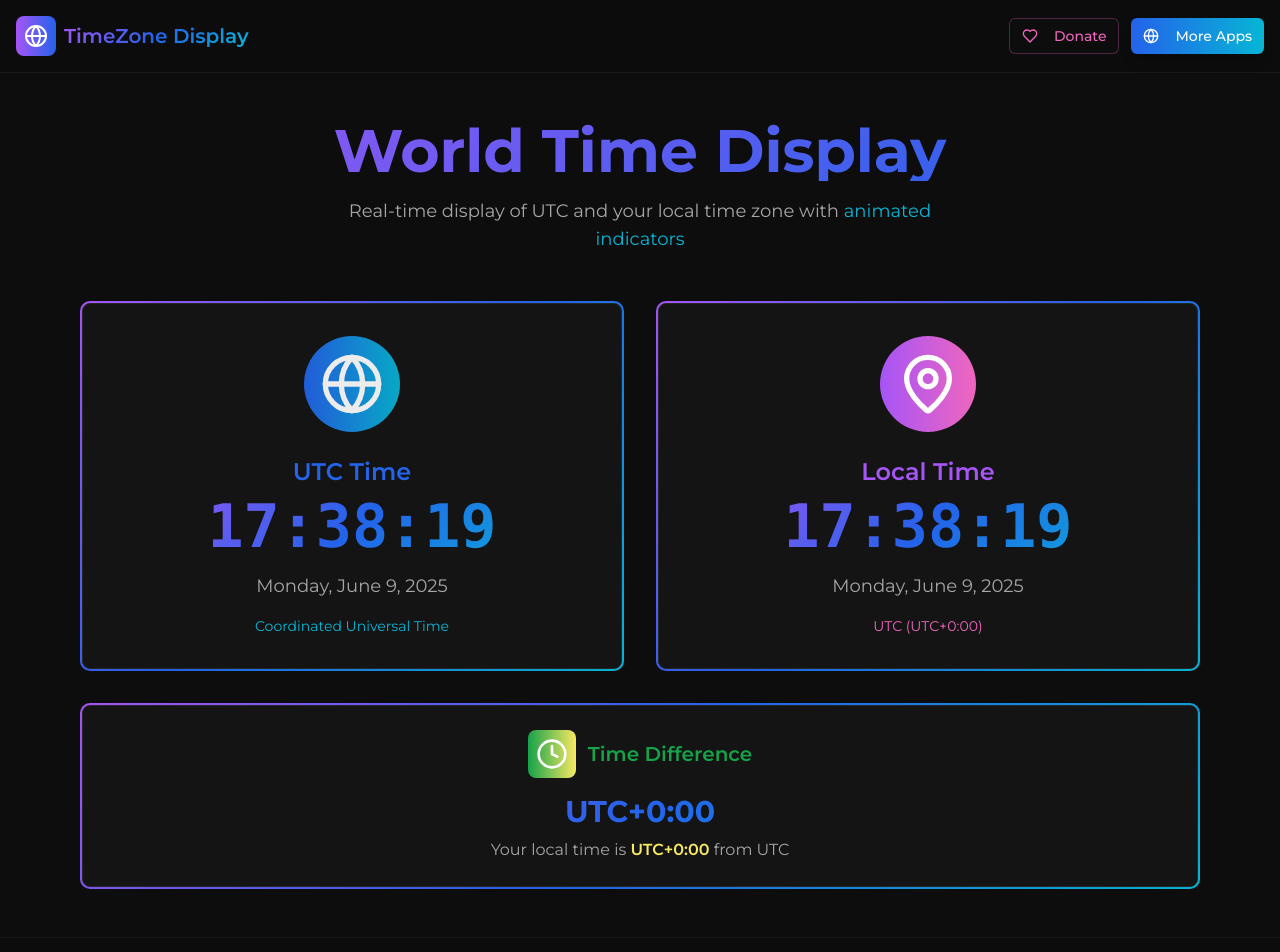
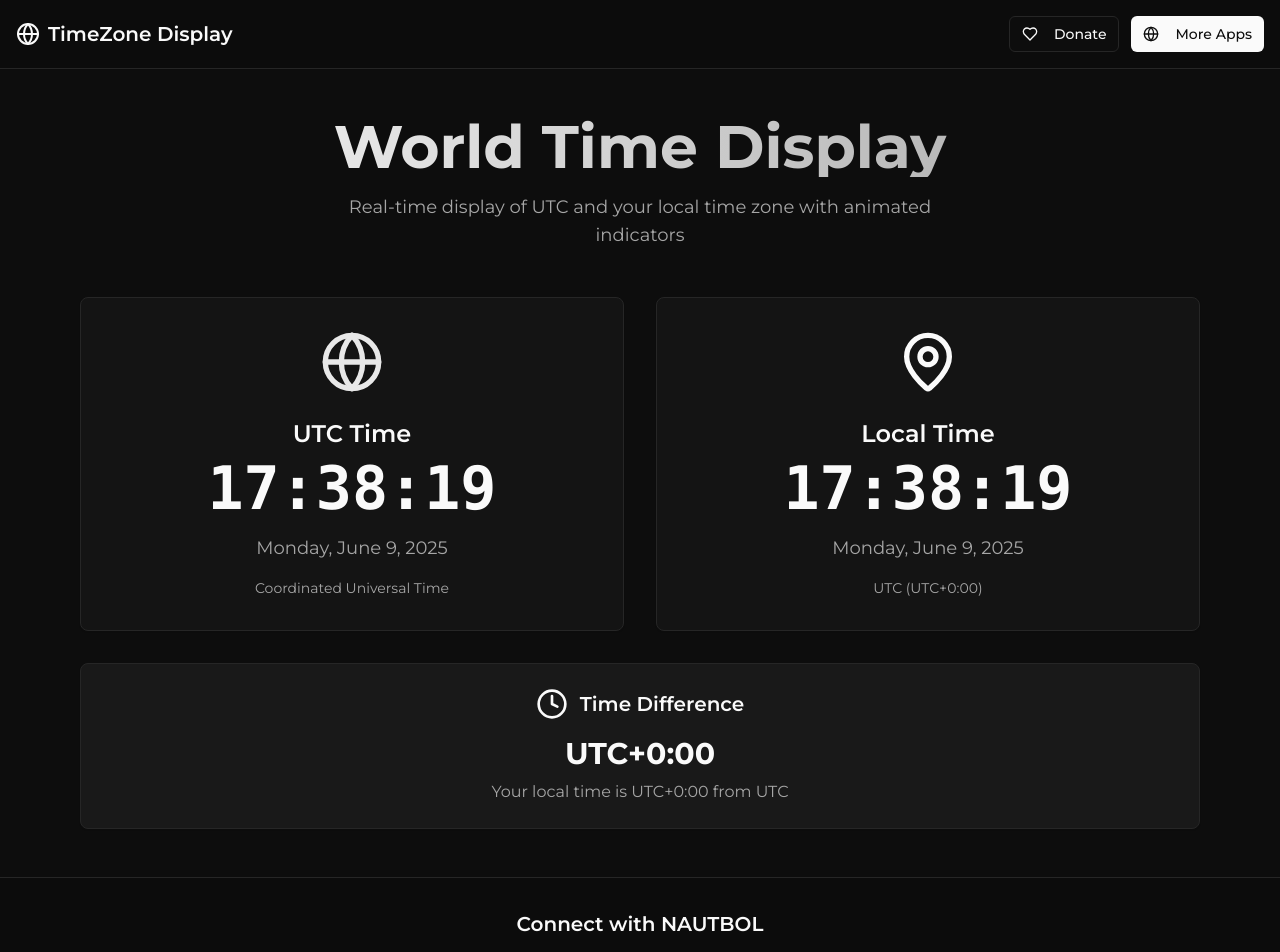
Before and after one commit to NAUTBOL/time-sync-voyager, a React (Vite) app: page / in a window 1280 px wide. Shown: the top 952 px of the page. Built offline with nearby package versions, Linux system fonts and the light colour scheme.

Commit message:
Reverted to commit 09c15ceeb23fa84e1500be1ddfe998bc0d28729c

```diff
--- a/src/components/Footer.tsx
+++ b/src/components/Footer.tsx
@@ -7,29 +7,28 @@ const Footer = () => {
     {
       name: "Twitter",
       url: "https://x.com/NAUTBOL",
-      icon: Twitter
+      icon: Twitter,
+      color: "hover:text-blue-400"
     },
     {
       name: "LinkedIn",
       url: "https://www.linkedin.com/in/leandrotorressilva/",
-      icon: Linkedin
+      icon: Linkedin,
+      color: "hover:text-blue-600"
     },
     {
       name: "GitHub",
       url: "https://github.com/NAUTBOL/",
-      icon: Github
+      icon: Github,
+      color: "hover:text-gray-300"
     }
   ];
 
-  const handleSocialClick = (url: string) => {
-    window.open(url, '_blank', 'noopener,noreferrer');
-  };
-
   return (
-    <footer className="w-full border-t border-border/50 bg-background/80 backdrop-blur-sm mt-auto">
+    <footer className="w-full border-t border-border bg-background/80 backdrop-blur-sm mt-auto">
       <div className="container mx-auto px-4 py-8">
         <div className="text-center">
-          <h3 className="text-xl font-semibold mb-6 gradient-text">Connect with NAUTBOL</h3>
+          <h3 className="text-xl font-semibold mb-6">Connect with NAUTBOL</h3>
 
           <div className="flex justify-center space-x-6 mb-6">
             {socialLinks.map((social) => {
@@ -37,10 +36,10 @@ const Footer = () => {
               return (
                 <Button
                   key={social.name}
-                  variant="outline"
+                  variant="ghost"
                   size="lg"
-                  className="p-4 border-muted-foreground/30 hover:border-foreground/50 transition-all hover:scale-110 cursor-pointer"
-                  onClick={() => handleSocialClick(social.url)}
+                  className={`p-4 ${social.color} transition-colors hover:bg-accent`}
+                  onClick={() => window.open(social.url, '_blank')}
                   aria-label={`Visit ${social.name} profile`}
                 >
                   <IconComponent className="h-6 w-6" />
@@ -50,8 +49,8 @@ const Footer = () => {
           </div>
 
           <div className="text-sm text-muted-foreground">
-            <p>&copy; 2024 NAUTBOL. Built with <span className="text-red">❤️</span> using React, Vite & Tailwind CSS</p>
-            <p className="mt-2">Made with passion for the developer community</p>
+            <p>&copy; 2024 NAUTBOL. Built with React, Vite & Tailwind CSS</p>
+            <p className="mt-2">Made with ❤️ for the developer community</p>
           </div>
         </div>
       </div>
--- a/src/components/Header.tsx
+++ b/src/components/Header.tsx
@@ -4,20 +4,18 @@ import { Heart, Globe } from "lucide-react";
 
 const Header = () => {
   return (
-    <header className="w-full border-b border-border/50 bg-background/80 backdrop-blur-sm sticky top-0 z-50">
+    <header className="w-full border-b border-border bg-background/80 backdrop-blur-sm sticky top-0 z-50">
       <div className="container mx-auto px-4 py-4 flex justify-between items-center">
         <div className="flex items-center space-x-2">
-          <div className="p-2 rounded-lg bg-gradient-to-r from-purple to-blue">
-            <Globe className="h-6 w-6 text-white" />
-          </div>
-          <h1 className="text-xl font-semibold gradient-text">TimeZone Display</h1>
+          <Globe className="h-6 w-6 text-primary" />
+          <h1 className="text-xl font-semibold">TimeZone Display</h1>
         </div>
 
         <div className="flex items-center space-x-3">
           <Button
             variant="outline"
             size="sm"
-            className="border-pink/30 text-pink hover:bg-pink/10 hover:border-pink/50 transition-colors"
+            className="hover:bg-accent transition-colors"
             onClick={() => window.open('https://www.paypal.com/paypalme/NAUTBOL', '_blank')}
           >
             <Heart className="h-4 w-4 mr-2" />
@@ -27,7 +25,7 @@ const Header = () => {
           <Button
             variant="default"
             size="sm"
-            className="bg-gradient-to-r from-blue to-cyan hover:from-blue/90 hover:to-cyan/90 text-white transition-all duration-300 shadow-lg hover:shadow-blue/25"
+            className="bg-primary text-primary-foreground hover:bg-primary/90 transition-colors"
             onClick={() => window.open('https://www.kuantyk.com/', '_blank')}
           >
             <Globe className="h-4 w-4 mr-2" />
--- a/src/components/TimeDisplay.tsx
+++ b/src/components/TimeDisplay.tsx
@@ -51,81 +51,69 @@ const TimeDisplay = () => {
   return (
     <div className="w-full max-w-6xl mx-auto px-4 py-12">
       <div className="text-center mb-12">
-        <h2 className="text-4xl md:text-6xl font-bold mb-4 gradient-text animate-gradient-x">
+        <h2 className="text-4xl md:text-6xl font-bold mb-4 bg-gradient-to-r from-primary to-muted-foreground bg-clip-text text-transparent">
           World Time Display
         </h2>
         <p className="text-lg text-muted-foreground max-w-2xl mx-auto">
-          Real-time display of UTC and your local time zone with <span className="text-cyan">animated indicators</span>
+          Real-time display of UTC and your local time zone with animated indicators
         </p>
       </div>
 
       <div className="grid md:grid-cols-2 gap-8 mb-8">
         {/* UTC Time */}
-        <div className="gradient-border">
-          <Card className="p-8 bg-card/50 backdrop-blur-sm hover:bg-card/70 transition-all duration-300">
+        <Card className="p-8 bg-card border-border hover:border-primary/50 transition-colors">
           <div className="text-center">
             <div className="flex justify-center mb-6">
-                <div className="p-4 rounded-full bg-gradient-to-r from-blue to-cyan animate-pulse-slow">
-                  <Globe className="h-16 w-16 text-white" />
+              <Globe className="h-16 w-16 text-primary animate-pulse-slow" />
             </div>
-              </div>
-              <h3 className="text-2xl font-semibold mb-2 text-blue">UTC Time</h3>
-              <div className="text-5xl md:text-6xl font-bold mb-4 font-mono gradient-text">
+            <h3 className="text-2xl font-semibold mb-2 text-primary">UTC Time</h3>
+            <div className="text-5xl md:text-6xl font-bold mb-4 font-mono">
               {formatTime(currentTime, 'UTC')}
             </div>
             <p className="text-lg text-muted-foreground">
               {formatDate(currentTime, 'UTC')}
             </p>
-              <div className="mt-4 text-sm text-cyan">
+            <div className="mt-4 text-sm text-muted-foreground">
               Coordinated Universal Time
+            </div>
+          </div>
+        </Card>
+
+        {/* Local Time */}
+        <Card className="p-8 bg-card border-border hover:border-primary/50 transition-colors">
+          <div className="text-center">
+            <div className="flex justify-center mb-6">
+              <MapPin className="h-16 w-16 text-primary animate-bounce-slow" />
+            </div>
+            <h3 className="text-2xl font-semibold mb-2 text-primary">Local Time</h3>
+            <div className="text-5xl md:text-6xl font-bold mb-4 font-mono">
+              {formatTime(currentTime)}
+            </div>
+            <p className="text-lg text-muted-foreground">
+              {formatDate(currentTime)}
+            </p>
+            <div className="mt-4 text-sm text-muted-foreground">
+              {timeZone} ({getTimeOffset()})
             </div>
           </div>
         </Card>
       </div>
 
-        {/* Local Time */}
-        <div className="gradient-border">
-          <Card className="p-8 bg-card/50 backdrop-blur-sm hover:bg-card/70 transition-all duration-300">
-            <div className="text-center">
-              <div className="flex justify-center mb-6">
-                <div className="p-4 rounded-full bg-gradient-to-r from-purple to-pink animate-bounce-slow">
-                  <MapPin className="h-16 w-16 text-white" />
-                </div>
-              </div>
-              <h3 className="text-2xl font-semibold mb-2 text-purple">Local Time</h3>
-              <div className="text-5xl md:text-6xl font-bold mb-4 font-mono gradient-text">
-                {formatTime(currentTime)}
-              </div>
-              <p className="text-lg text-muted-foreground">
-                {formatDate(currentTime)}
-              </p>
-              <div className="mt-4 text-sm text-pink">
-                {timeZone} ({getTimeOffset()})
-              </div>
-            </div>
-          </Card>
-        </div>
-      </div>
-
       {/* Time Difference Indicator */}
-      <div className="gradient-border">
-        <Card className="p-6 bg-gradient-to-r from-card/50 to-accent/30 backdrop-blur-sm">
+      <Card className="p-6 bg-accent/50 border-border">
         <div className="text-center">
           <div className="flex justify-center items-center mb-4">
-              <div className="p-2 rounded-lg bg-gradient-to-r from-green to-yellow mr-3">
-                <Clock className="h-8 w-8 text-white" />
+            <Clock className="h-8 w-8 text-primary mr-3" />
+            <h4 className="text-xl font-semibold">Time Difference</h4>
           </div>
-              <h4 className="text-xl font-semibold text-green">Time Difference</h4>
-            </div>
-            <div className="text-3xl font-bold gradient-text">
+          <div className="text-3xl font-bold text-primary">
             {getTimeOffset()}
           </div>
           <p className="text-muted-foreground mt-2">
-              Your local time is <span className="text-yellow font-semibold">{getTimeOffset()}</span> from UTC
+            Your local time is {getTimeOffset()} from UTC
           </p>
         </div>
       </Card>
-      </div>
     </div>
   );
 };
--- a/src/index.css
+++ b/src/index.css
@@ -3,7 +3,7 @@
 @tailwind components;
 @tailwind utilities;
 
-/* Dark Vercel-inspired design system with modern colors */
+/* Dark Vercel-inspired design system */
 
 @layer base {
   :root {
@@ -36,16 +36,6 @@
     --ring: 0 0% 25%;
 
     --radius: 0.5rem;
-
-    /* Modern color palette */
-    --purple: 270 91% 65%;
-    --blue: 221 83% 53%;
-    --cyan: 189 94% 43%;
-    --green: 142 76% 36%;
-    --yellow: 54 91% 68%;
-    --orange: 31 81% 56%;
-    --red: 0 72% 51%;
-    --pink: 322 81% 67%;
   }
 
   * {
@@ -54,8 +44,6 @@
 
   body {
     @apply bg-background text-foreground font-montserrat;
-    background: linear-gradient(135deg, hsl(var(--background)) 0%, hsl(270 20% 8%) 100%);
-    min-height: 100vh;
   }
 }
 
@@ -67,22 +55,4 @@
   .animate-bounce-slow {
     animation: bounce 2s infinite;
   }
-
-  .gradient-text {
-    background: linear-gradient(135deg, hsl(var(--purple)), hsl(var(--blue)), hsl(var(--cyan)));
-    -webkit-background-clip: text;
-    -webkit-text-fill-color: transparent;
-    background-clip: text;
-  }
-
-  .gradient-border {
-    background: linear-gradient(135deg, hsl(var(--purple)), hsl(var(--blue)), hsl(var(--cyan)));
-    border-radius: calc(var(--radius) + 2px);
-    padding: 2px;
-  }
-
-  .gradient-border > * {
-    background: hsl(var(--card));
-    border-radius: var(--radius);
-  }
 }
--- a/tailwind.config.ts
+++ b/tailwind.config.ts
@@ -55,15 +55,7 @@ export default {
 				card: {
 					DEFAULT: 'hsl(var(--card))',
 					foreground: 'hsl(var(--card-foreground))'
-				},
-				purple: 'hsl(var(--purple))',
-				blue: 'hsl(var(--blue))',
-				cyan: 'hsl(var(--cyan))',
-				green: 'hsl(var(--green))',
-				yellow: 'hsl(var(--yellow))',
-				orange: 'hsl(var(--orange))',
-				red: 'hsl(var(--red))',
-				pink: 'hsl(var(--pink))'
+				}
 			},
 			borderRadius: {
 				lg: 'var(--radius)',
@@ -86,22 +78,11 @@ export default {
 					to: {
 						height: '0'
 					}
-				},
-				'gradient-x': {
-					'0%, 100%': {
-						'background-size': '200% 200%',
-						'background-position': 'left center'
-					},
-					'50%': {
-						'background-size': '200% 200%',
-						'background-position': 'right center'
-					}
 				}
 			},
 			animation: {
 				'accordion-down': 'accordion-down 0.2s ease-out',
-				'accordion-up': 'accordion-up 0.2s ease-out',
-				'gradient-x': 'gradient-x 3s ease infinite'
+				'accordion-up': 'accordion-up 0.2s ease-out'
 			}
 		}
 	},
```
Lines whose indentation alone changed are shown as unchanged.
